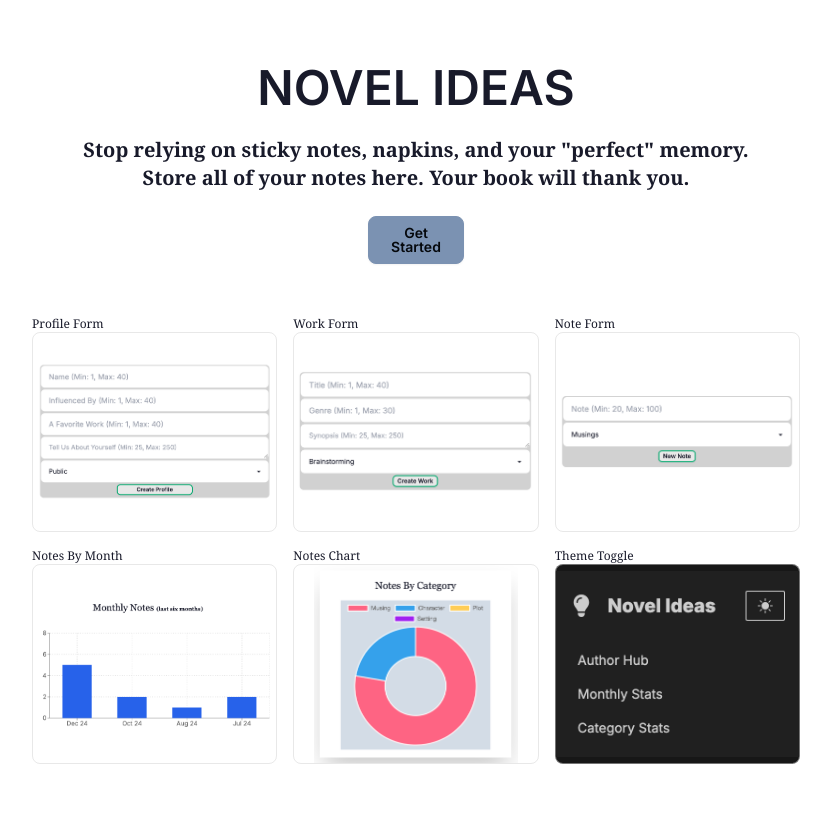
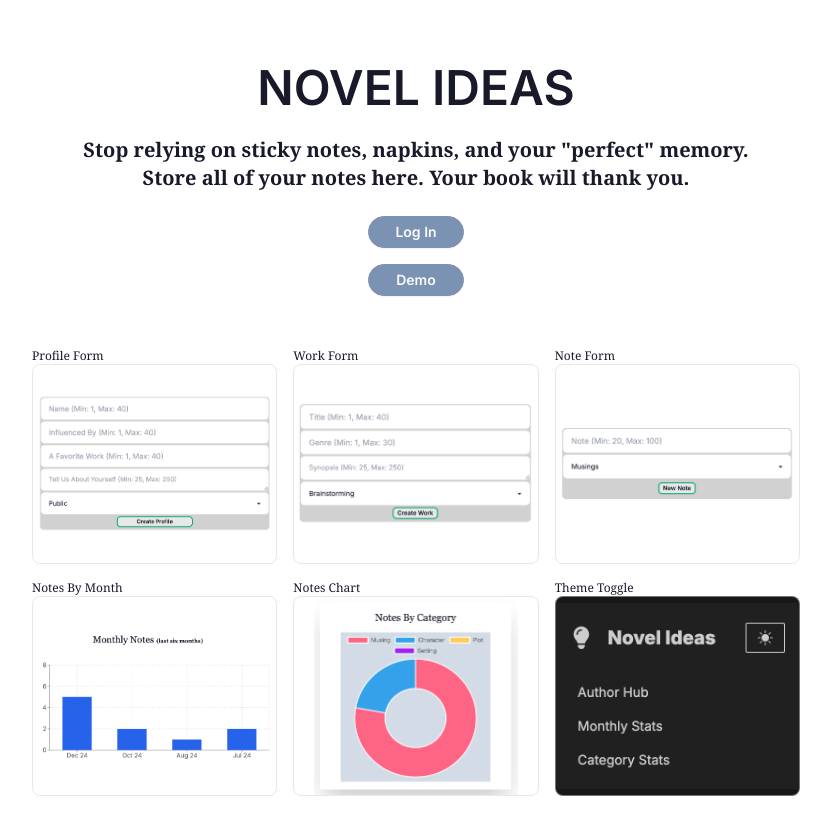
Before and after one commit to mmaustin/project-fb, a Next.js app in the folder fb/: page / in a window 1280 px wide. Shown: the whole page, without its empty margins (224-1055 px from the left). Built offline with nearby package versions, Linux system fonts and the light colour scheme.

Commit message:
Added a homepage link to demo mode

```diff
--- a/fb/app/(demoRoutes)/layout.jsx
+++ b/fb/app/(demoRoutes)/layout.jsx
@@ -9,7 +9,7 @@ const layout = ({ children }) => {
         <label htmlFor="my-drawer-2" className="drawer-button md:hidden fixed top-6 right-6">
           <FaBarsStaggered className="w-6 h-6 text-primary" />
         </label>
-        <div className="bg-base-100 flex flex-col justify-center items-center px-8 py-12 min-h-screen border">
+        <div className="bg-base-100 flex flex-col justify-center items-center px-8 py-12 min-h-screen">
           <p className='m-0 capitalize text-[11px] mb-6 text-center font-serif italic'>auth, personalized profiles, full cRUD capabilities, and more upon sign in. delete and create here with abandon!</p>
           {children}
         </div>
--- a/fb/app/page.js
+++ b/fb/app/page.js
@@ -6,7 +6,6 @@ import { IoInformationCircle } from "react-icons/io5";
 
 const HomePage = () => {
 
-  //mx-5 w-full flex flex-col justify-center items-center
   return (
     <div className="w-full flex flex-col justify-center items-center">
       <div className="mt-16 mx-5 flex flex-col justify-center items-center">
@@ -16,10 +15,12 @@ const HomePage = () => {
             <p className="m-6 text-sm md:text-xl font-serif leading-loose normal-case">Stop relying on sticky notes, napkins, and your "perfect" memory. Store all of your notes here.  Your book will thank you.</p>
           </div>
           <div className="flex flex-col justify-center items-center">
-            <Link href="/authors" className="btn btn-secondary flex w-24 items-center rounded-lg ">Get Started</Link>
-            {/* <div className="tooltip tooltip-bottom mt-1 border" data-tip="Outlook Is Not Recommended. May Experience Redirect Issues On Login.">
-              <IoInformationCircle className="m-0" />
-            </div> */}
+            <Link href="/authors" className="btn btn-secondary btn-circle btn-sm flex w-24 items-center text-neutral-50 hover:text-success hover:bg-neutral-950 mb-4">
+              Log In
+            </Link>
+            <Link href="/demo-authors" className="btn btn-secondary btn-circle btn-sm flex w-24 items-center text-neutral-50 hover:text-success hover:bg-neutral-950">
+              Demo
+            </Link>
           </div>
           <div className="mt-7">
             <ImageContainer />
--- a/fb/components/ImageContainer.jsx
+++ b/fb/components/ImageContainer.jsx
@@ -16,7 +16,7 @@ const ImageContainer = () => {
       <div className="rounded-lg">
         <h2 className="text-xs font-serif">Profile Form</h2>
         <Image
-          className="h-[200px] w-[300px] object-contain border border-base-300/50 hover:border-neutral-800 rounded-lg"
+          className="h-[200px] w-[300px] object-contain border border-base-300/50 hover:border-neutral-950 rounded-lg"
           src={profileForm}
           alt="create author profile form"
           priority
@@ -27,7 +27,7 @@ const ImageContainer = () => {
       <div className="rounded-lg">
         <h2 className="text-xs font-serif">Work Form</h2>
         <Image
-          className="h-[200px] w-[300px] object-contain border border-base-300/50 hover:border-neutral-800 rounded-lg"
+          className="h-[200px] w-[300px] object-contain border border-base-300/50 hover:border-neutral-950 rounded-lg"
           src={workForm}
           alt="create work form"
           priority
@@ -38,7 +38,7 @@ const ImageContainer = () => {
       <div className="rounded-lg">
         <h2 className="text-xs font-serif">Note Form</h2>
         <Image
-          className="h-[200px] w-[300px] object-contain border border-base-300/50 hover:border-neutral-800 rounded-lg"
+          className="h-[200px] w-[300px] object-contain border border-base-300/50 hover:border-neutral-950 rounded-lg"
           src={noteForm}
           alt="create a note"
           priority
@@ -49,7 +49,7 @@ const ImageContainer = () => {
       <div className="rounded-lg">
         <h2 className="text-xs font-serif">Notes By Month</h2>
         <Image
-          className="h-[200px] w-[300px] object-contain border border-base-300/50 hover:border-neutral-800 rounded-lg"
+          className="h-[200px] w-[300px] object-contain border border-base-300/50 hover:border-neutral-950 rounded-lg"
           src={monthlyNotes}
           alt="chart showing notes created by month"
           priority
@@ -60,7 +60,7 @@ const ImageContainer = () => {
       <div className="rounded-lg">
         <h2 className="text-xs font-serif">Notes Chart</h2>
         <Image
-          className="h-[200px] w-[300px] object-contain border border-base-300/50 hover:border-neutral-800 rounded-lg"
+          className="h-[200px] w-[300px] object-contain border border-base-300/50 hover:border-neutral-950 rounded-lg"
           src={categoryNotes}
           alt="graph showing notes by category"
           priority
@@ -71,7 +71,7 @@ const ImageContainer = () => {
       <div className="rounded-lg">
         <h2 className="text-xs font-serif">Theme Toggle</h2>
         <Image
-          className="h-[200px] w-[300px] bg-neutral-900 object-contain border border-base-300/50 hover:border-blue rounded-lg"
+          className="h-[200px] w-[300px] bg-neutral-900 object-contain border border-base-300/50 hover:border-success rounded-lg"
           src={themeControl}
           alt="preview of control panel"
           priority
```
